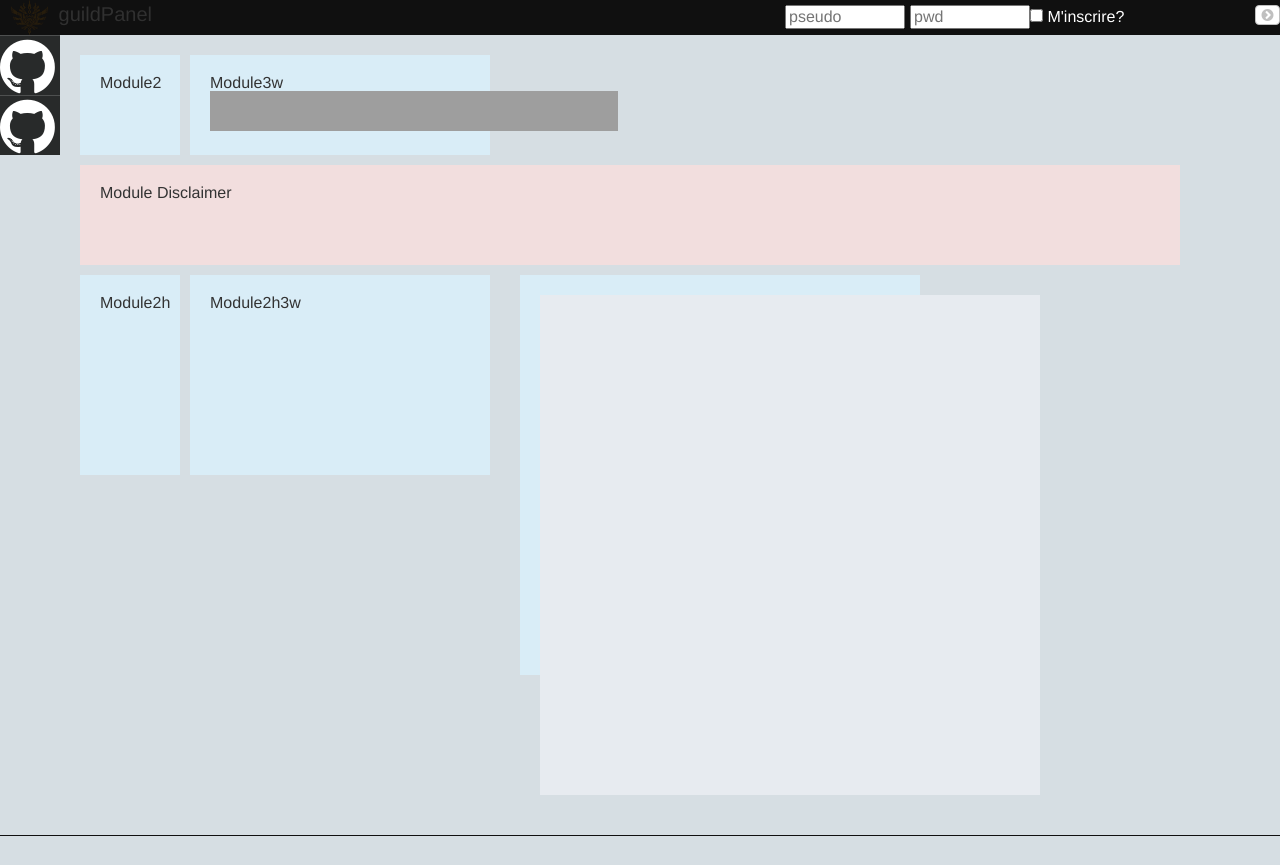
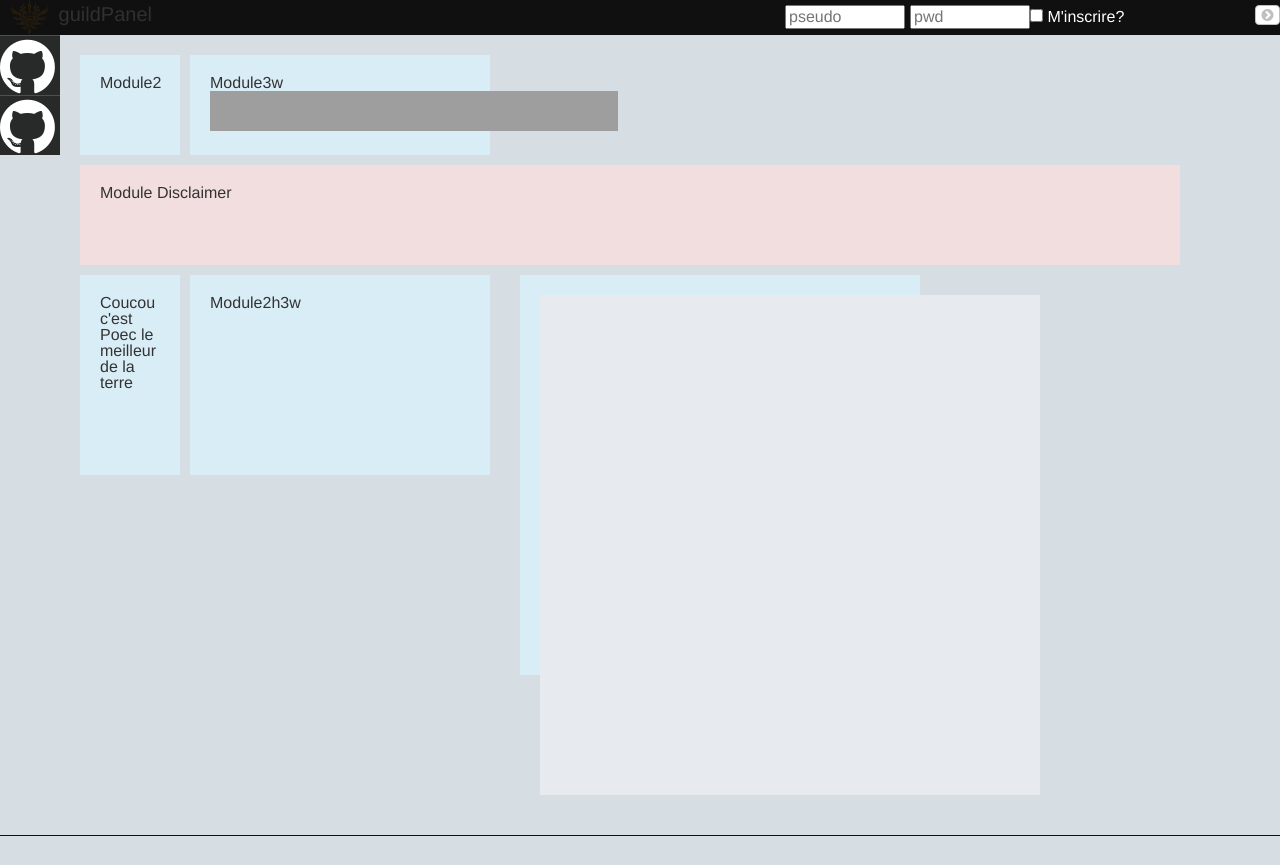
Before and after one commit to Golgarud/guildPanel, a PHP site: page /index.php in a window 1280 px wide. Run offline with PHP 8.4, Linux system fonts and the light colour scheme; style sheets or scripts are compiled from the project's sources; some libraries are stand-ins or nearby versions; grey boxes are pictures that could not be loaded.

Commit message:
J'ai changé des trucs
lol

```diff
--- a/templates/guildPanel2015/index.tpl
+++ b/templates/guildPanel2015/index.tpl
@@ -17,7 +17,7 @@
 			</div>
 		</div>
 		<div class="module module-2h">
-			<div class="module-content">Module2h</div>
+			<div class="module-content">Coucou c'est Poec le meilleur de la terre</div>
 			<div class="module-option">
 				<i class="fa fa-close"></i>
 				<i class="fa fa-thumb-tack"></i>
@@ -44,7 +44,7 @@
 		</div>
 		<div class="module module-4h module-4w">
 			<div class="module-content">
-				<iframe width="500" height="500" src="http://localhost/guildPanel/modules/webogram/app/index.html" ></iframe>
+				<iframe width="500" height="500" src="http://localhost:8888/guildPanel/modules/webogram/app/index.html" ></iframe>
 			</div>
 			<div class="module-option">
 				<i class="fa fa-close"></i>
```
